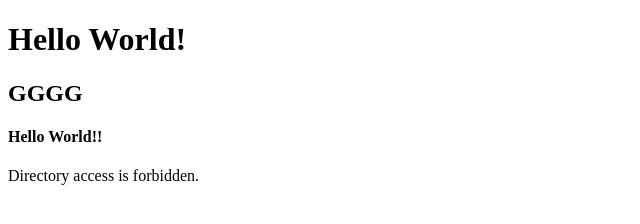
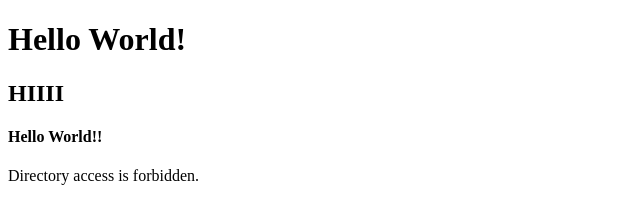
Before and after one commit to AkhileshY/gitlearning, a plain HTML site: page index.html in a window 1280 px wide. Shown: the full height of the page, 0-640 px from the left. Drawn offline with Linux system fonts and the light colour scheme.

Commit message:
some changes

```diff
--- a/index.html
+++ b/index.html
@@ -5,7 +5,7 @@
 </head>
 <body>
 	<h1>Hello World!</h1>
-	<h2>GGGG</h2>
+	<h2>HIIII</h2>
 	<h4>Hello World!!</h4>
 	<p>Directory access is forbidden.</p>
 
```
